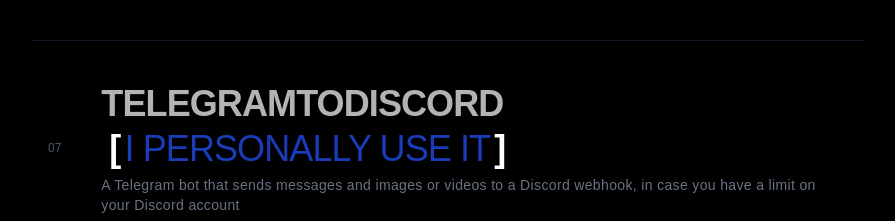
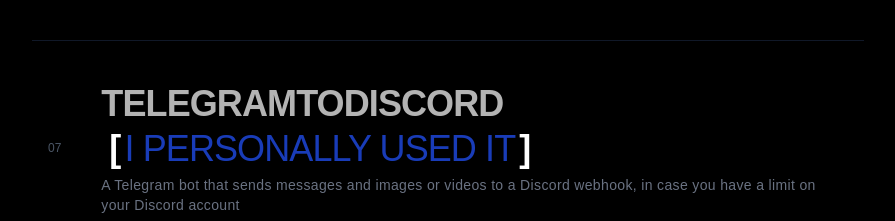
Before and after one commit to wpxq/wpxq, a Next.js app: page /projects in a window 1280 px wide. Shown: the part 1068-1289 px from the top of the page, without its empty margins (192-1087 px from the left). Built offline with nearby package versions, Linux system fonts and the light colour scheme.

Commit message:
Fix: Small mistake

```diff
--- a/app/projects/page.jsx
+++ b/app/projects/page.jsx
@@ -69,7 +69,7 @@
                 TelegramToDiscord{' '}
             <span className="whitespace-nowrap">
                 <span className="text-white ml-2">[</span>
-                <span className="text-blue-800 font-normal px-1 inline-block">I personally use it</span>
+                <span className="text-blue-800 font-normal px-1 inline-block">I personally used it</span>
                 <span className="text-white">]</span>
               </span>
             </span>
```
